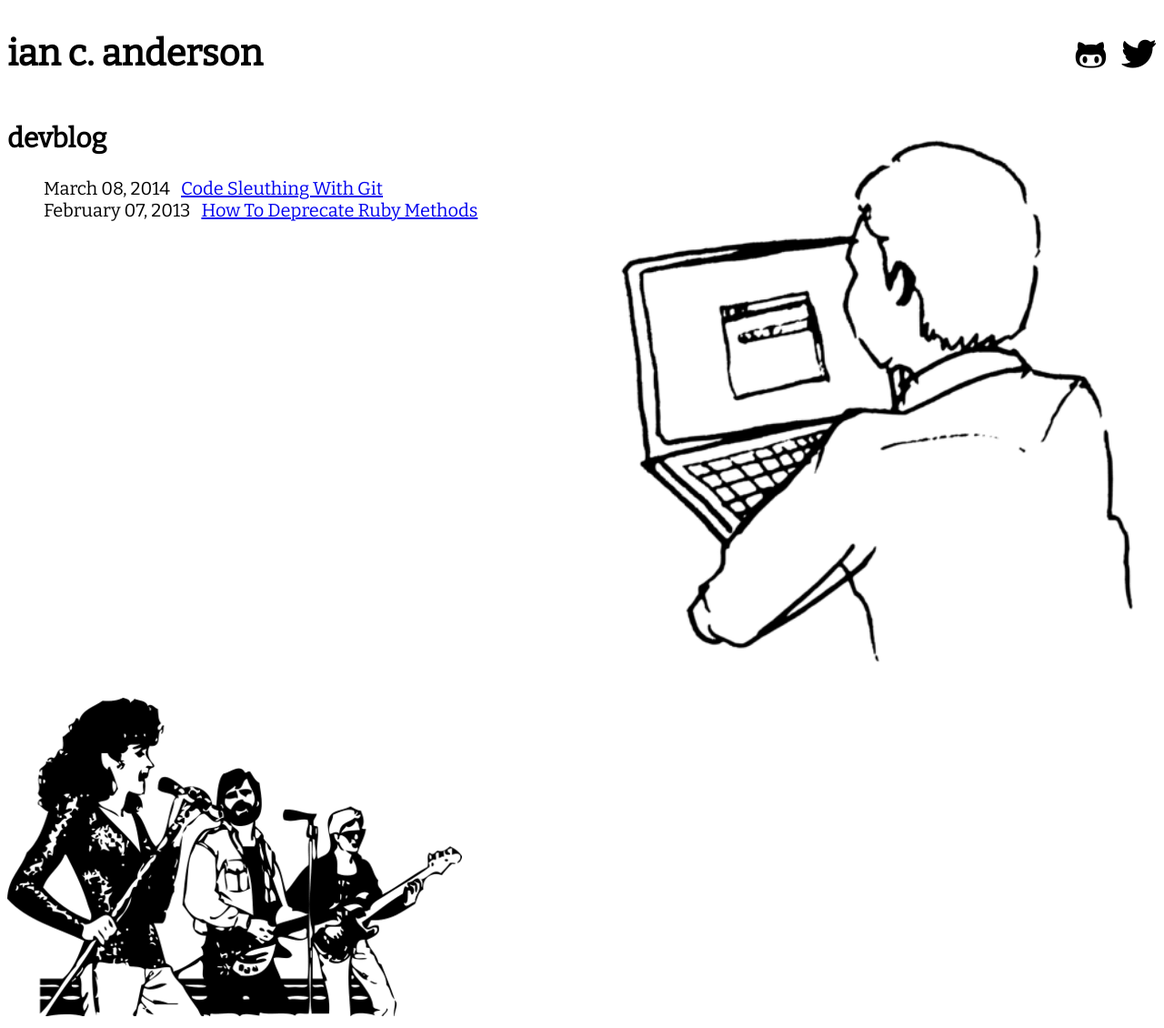
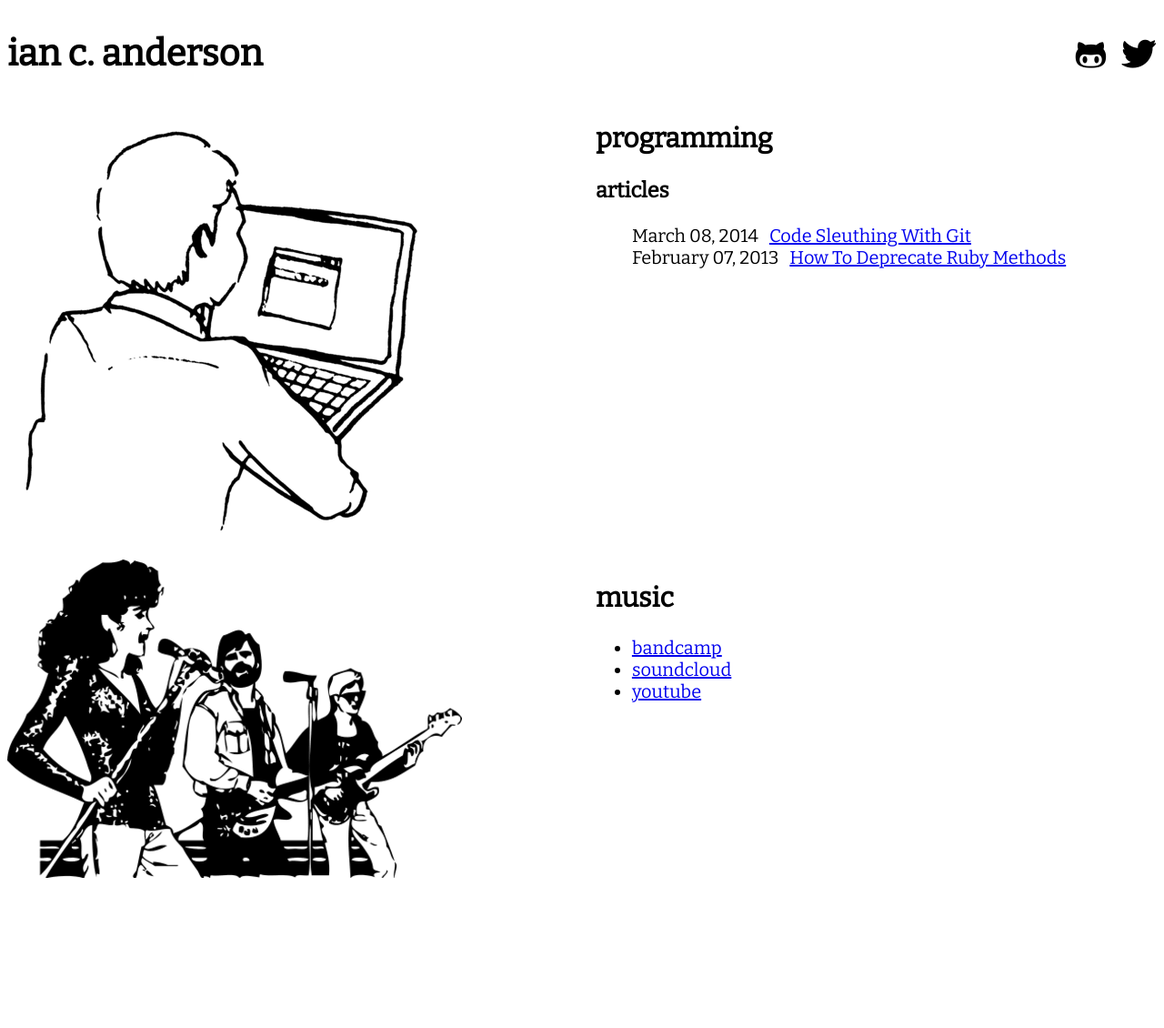
Before and after one commit to iancanderson/iancanderson.github.com, a Jekyll site: the page built from index.html, in a window 1280 px wide. Shown: the whole page at 91% size. Built offline with Jekyll 4.4.1, drawn with Linux system fonts in a browser that asks for light colours; after the commit the page ends 978 px from its top, so only the background shows below that.

Commit message:
homepage grid working for desktop

```diff
--- a/css/main.css
+++ b/css/main.css
@@ -15,13 +15,7 @@
   *zoom: 1;
   max-width: 68em;
   margin-left: auto;
-  margin-right: auto;
-  /*#music { */
-  /*@include span-columns(6);*/
-  /*img {*/
-  /*@include fill-parent();*/
-  /*}*/
-  /*}*/ }
+  margin-right: auto; }
   #container:before, #container:after {
     content: " ";
     display: table; }
@@ -35,23 +29,36 @@
     margin-right: 0; }
     #container header:last-child {
       margin-right: 0; }
-  #container #programming #programming-portfolio {
+  #container #programming #programming-image {
     float: left;
     display: block;
     margin-right: 2.35765%;
     width: 48.82117%; }
-    #container #programming #programming-portfolio:last-child {
+    #container #programming #programming-image:last-child {
       margin-right: 0; }
-  #container #programming #programming-image {
+  #container #programming #programming-portfolio {
     float: left;
     display: block;
     margin-right: 2.35765%;
     width: 48.82117%;
     margin-right: 0; }
-    #container #programming #programming-image:last-child {
+    #container #programming #programming-portfolio:last-child {
       margin-right: 0; }
-    #container #programming #programming-image img {
-      width: 100%; }
+  #container #music #music-image {
+    float: left;
+    display: block;
+    margin-right: 2.35765%;
+    width: 48.82117%; }
+    #container #music #music-image:last-child {
+      margin-right: 0; }
+  #container #music #music-portfolio {
+    float: left;
+    display: block;
+    margin-right: 2.35765%;
+    width: 48.82117%;
+    margin-right: 0; }
+    #container #music #music-portfolio:last-child {
+      margin-right: 0; }
 
 ul.archive {
   list-style-type: none; }
--- a/index.html
+++ b/index.html
@@ -15,9 +15,15 @@ title: ian c. anderson
   </header>
 
   <div id="programming">
+
+    <div id="programming-image">
+      <img src="assets/images/man_computer.png" />
+    </div>
+
     <div id="programming-portfolio">
-      <h2>devblog</h2>
-      <ul id="devblog-archive" class="archive">
+      <h2>programming</h2>
+      <h3>articles</h3>
+      <ul class="archive">
         {% for post in site.categories.devblog %}
         <li>
           <time pubdate datetime="{{ page.date | date: "%Y-%m-%d" }}">
@@ -29,13 +35,27 @@ title: ian c. anderson
       </ul>
     </div>
 
-    <div id="programming-image">
-      <img src="assets/images/man_computer.png" />
-    </div>
   </div>
 
   <div id="music">
-    <img src="assets/images/music_group.png" />
+    <div id="music-image">
+      <img src="assets/images/music_group.png" />
+    </div>
+    <div id="music-portfolio">
+      <h2>music</h2>
+      <ul>
+        <li>
+          <a href="http://music.iancanderson.com">bandcamp</a>
+        </li>
+        <li>
+          <a href="http://soundcloud.com/iancanderson">soundcloud</a>
+        </li>
+        <li>
+          <a href="http://www.youtube.com/user/IanCAnderson">youtube</a>
+        </li>
+      </ul>
+    </div>
+
   </div>
 
   <!--<h2>nerdy posts</h2>-->
```
Also changed, not shown: assets/_home.scss (+15 -11 lines), assets/images/man_computer.png.
